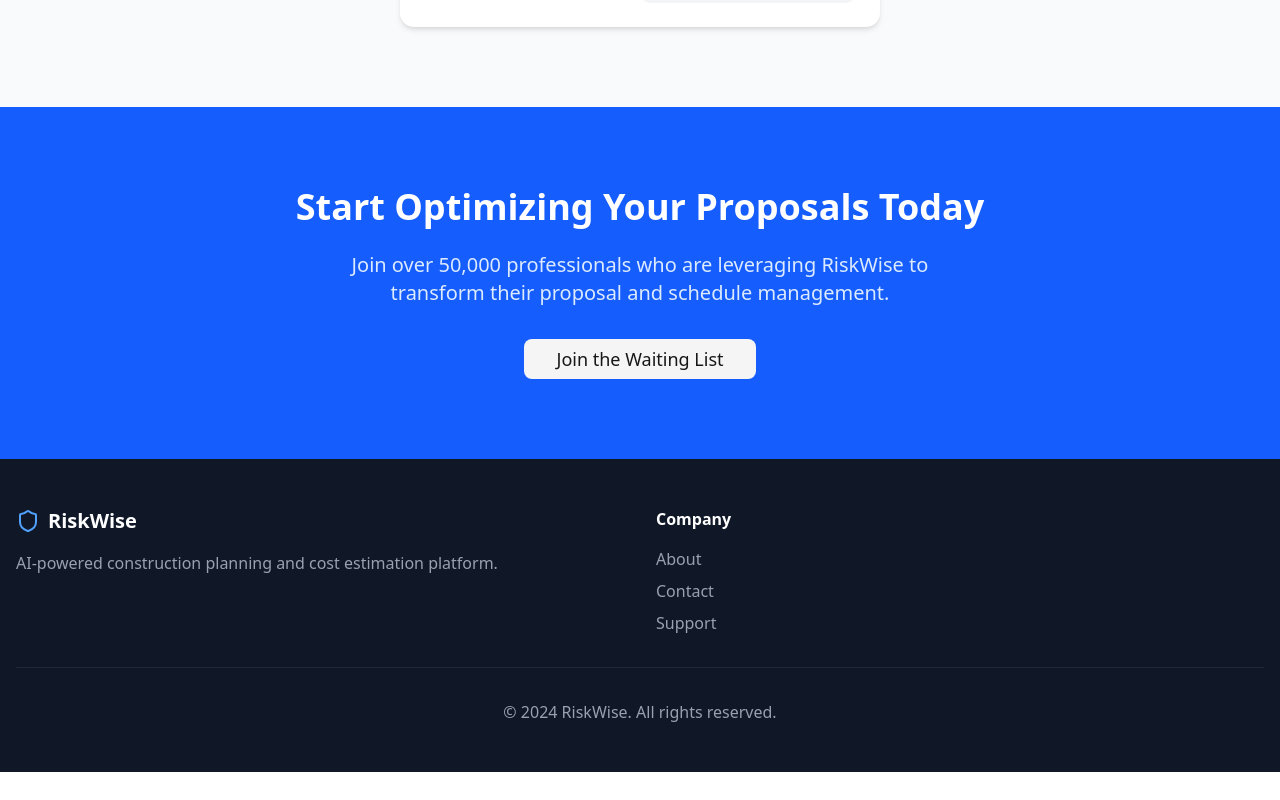
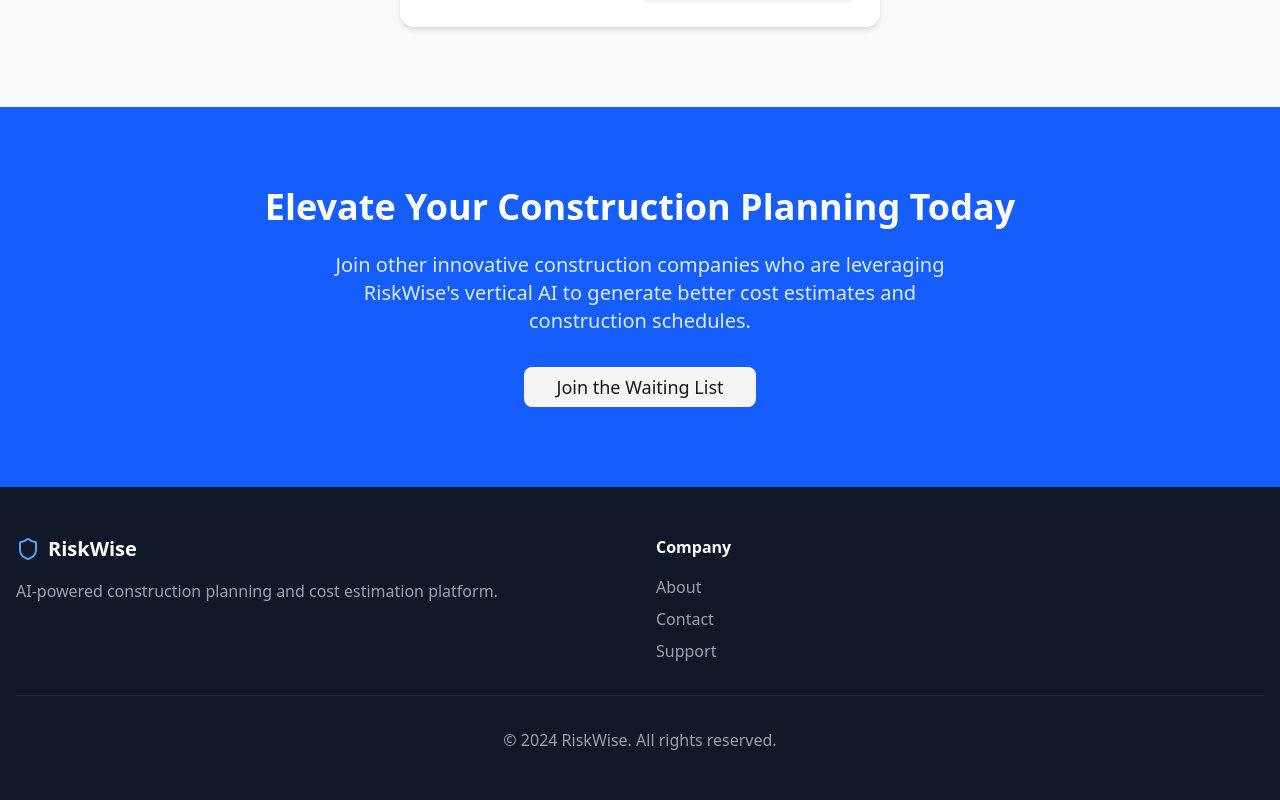
Before and after one commit to CDLabs-ai/constr-data-labs-marketing-site, a Next.js app: page /solutions in a window 1280 px wide. Shown: the part 2890-3690 px from the top of the page. Before the commit the page ends 3662 px from the top, so only its background shows below. Built offline with nearby package versions, Linux system fonts and the light colour scheme; no server answers.

Commit message:
visual tweaks

```diff
--- a/src/app/about/page.tsx
+++ b/src/app/about/page.tsx
@@ -60,9 +60,9 @@ export default function AboutPage() {
         {/* CTA Section */}
         <section className="py-20 px-4 bg-blue-600">
             <div className="container mx-auto text-center">
-            <h2 className="text-4xl font-bold text-white mb-6">Start Optimizing Your Proposals Today</h2>
+            <h2 className="text-4xl font-bold text-white mb-6">Elevate Your Construction Planning Today</h2>
             <p className="text-xl text-blue-100 mb-8 max-w-2xl mx-auto">
-                Join over 50,000 professionals who are leveraging RiskWise to transform their proposal and schedule management.
+                Join other innovative construction companies who are leveraging RiskWise&apos;s vertical AI to generate better cost estimates and construction schedules.
             </p>
             <div className="flex flex-col sm:flex-row gap-4 justify-center">
 
--- a/src/app/solutions/page.tsx
+++ b/src/app/solutions/page.tsx
@@ -199,9 +199,10 @@ export default function SolutionsPage() {
         {/* CTA Section */}
         <section className="py-20 px-4 bg-blue-600">
             <div className="container mx-auto text-center">
-            <h2 className="text-4xl font-bold text-white mb-6">Start Optimizing Your Proposals Today</h2>
+            <h2 className="text-4xl font-bold text-white mb-6">Elevate Your Construction Planning Today
+</h2>
             <p className="text-xl text-blue-100 mb-8 max-w-2xl mx-auto">
-                Join over 50,000 professionals who are leveraging RiskWise to transform their proposal and schedule management.
+                Join other innovative construction companies who are leveraging RiskWise&apos;s vertical AI to generate better cost estimates and construction schedules.
             </p>
             <div className="flex flex-col sm:flex-row gap-4 justify-center">
 
```
